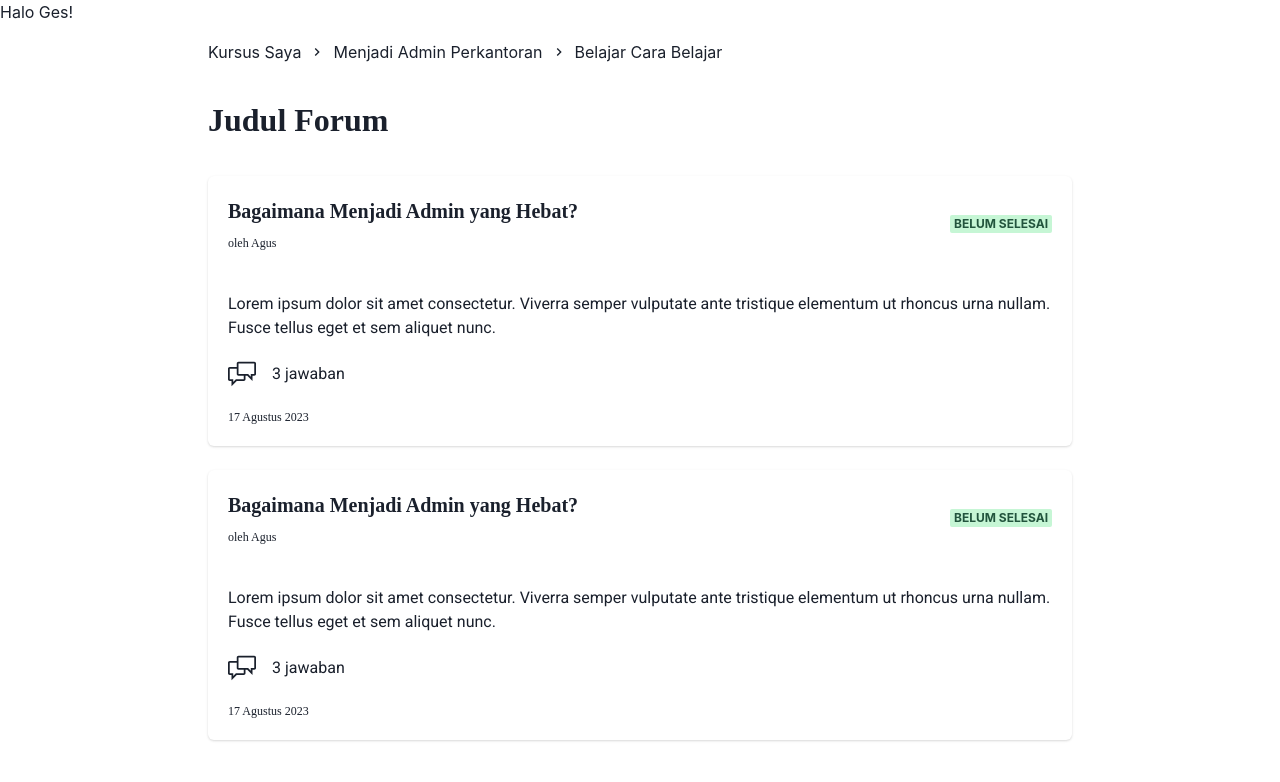
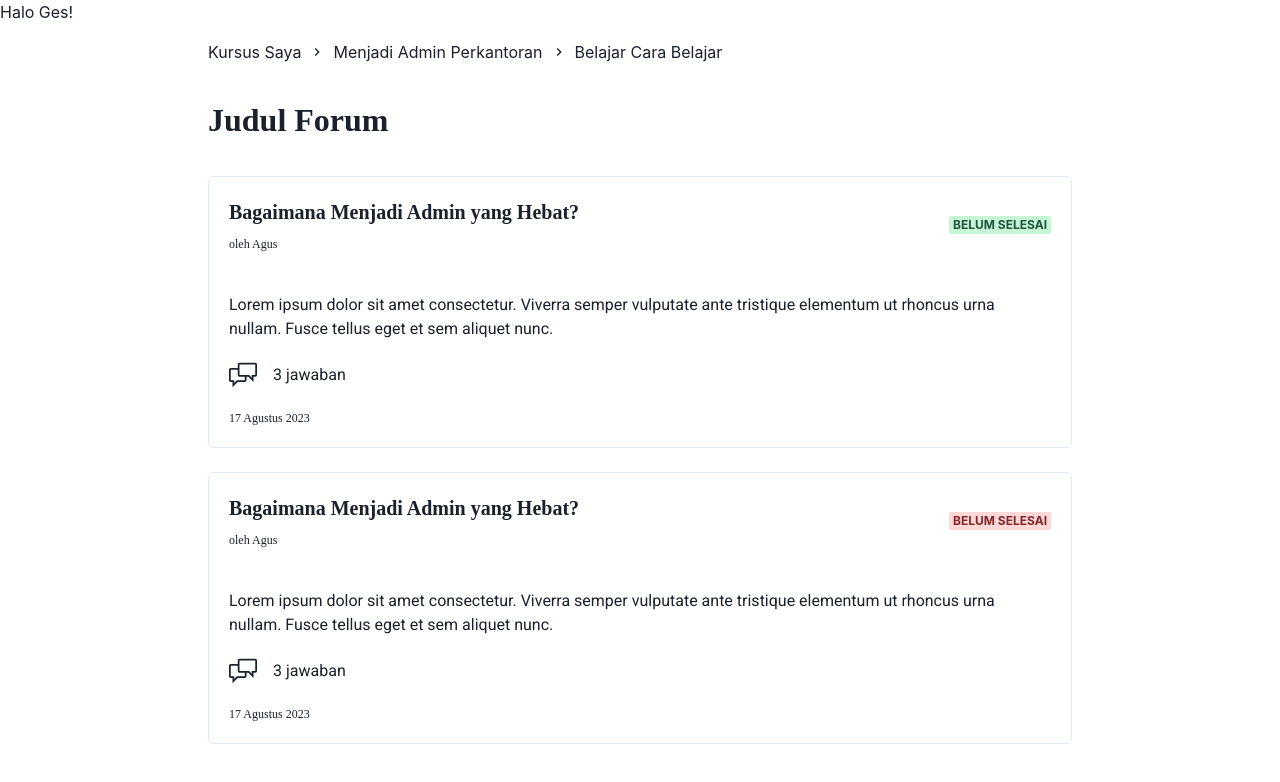
Before and after one commit to FS-7-Talenesia/frontend, a React (Vite) app: page / in a window 1280 px wide. Shown: the top 782 px of the page. Built offline with nearby package versions, Linux system fonts and the light colour scheme; a web font is replaced by a local one.

Commit message:
style: change styling in ForumCard component

```diff
--- a/src/components/forumCard/forumCard.jsx
+++ b/src/components/forumCard/forumCard.jsx
@@ -13,7 +13,7 @@ import { GoCommentDiscussion } from "react-icons/go";
 function ForumCard({ title, content, author, date, status, answerCount }) {
   return (
     <div>
-      <Card variant="elevated" my={6}>
+      <Card variant="outline" my={6}>
         <CardHeader>
           <HStack>
             <VStack alignItems="left">
--- a/src/pages/discussion/discussion.jsx
+++ b/src/pages/discussion/discussion.jsx
@@ -48,7 +48,7 @@ function Discussion() {
           content="Lorem ipsum dolor sit amet consectetur. Viverra semper vulputate ante tristique elementum ut rhoncus urna nullam. Fusce tellus eget et sem aliquet nunc."
           author="Agus"
           date="17 Agustus 2023"
-          status="open"
+          status="close"
           answerCount={3}
         />
       </Container>
```
